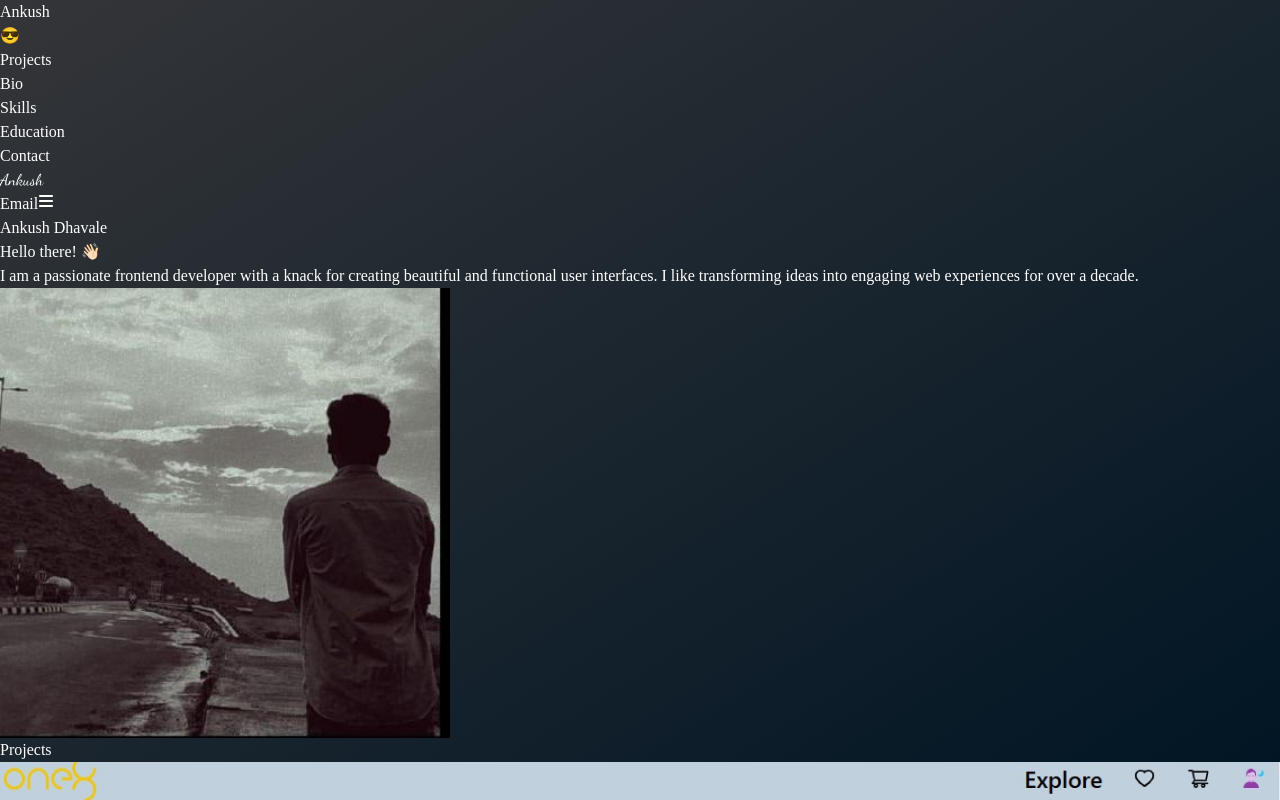
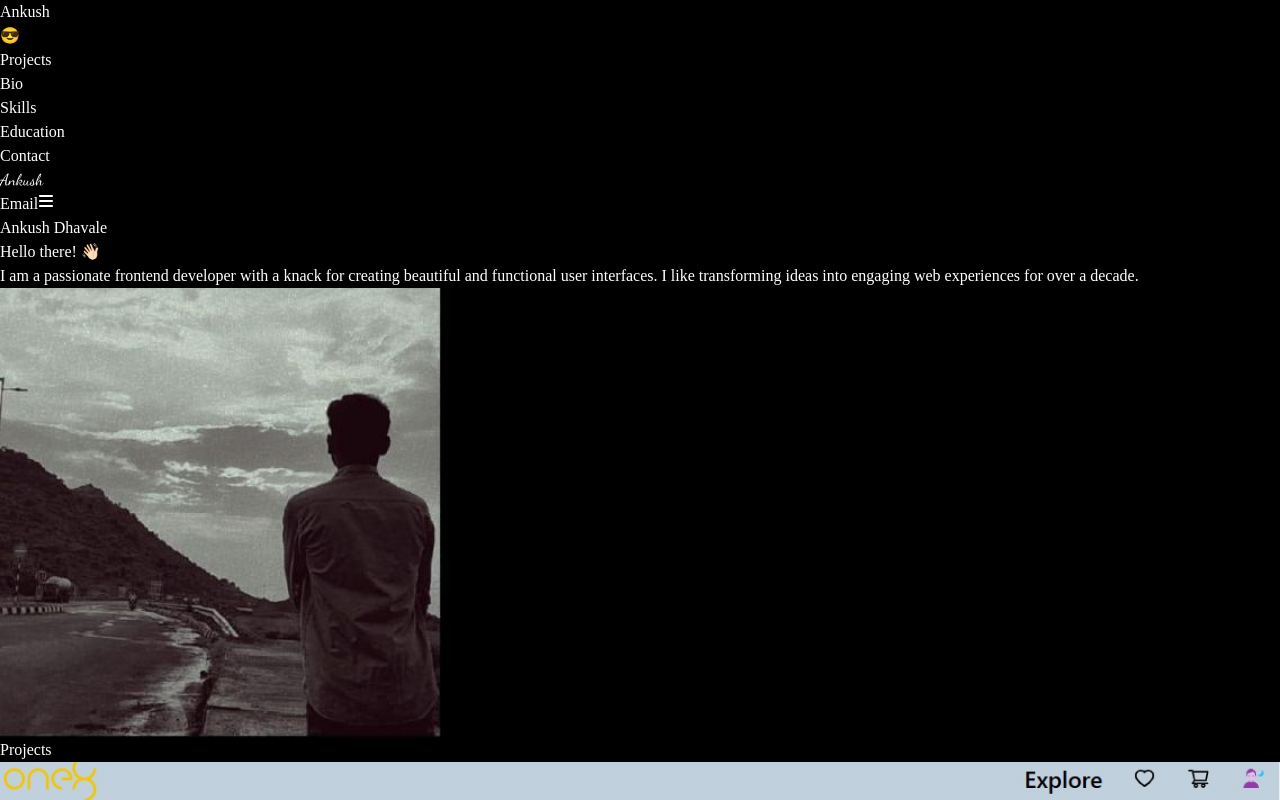
Before and after one commit to ankushdhavale/ankushdhavale.in, a React (Vite) app: page / in a window 1280 px wide. Built offline with nearby package versions, Linux system fonts and the light colour scheme; a web font is replaced by a local one.

Commit message:
Some implement feature

```diff
--- a/src/index.css
+++ b/src/index.css
@@ -17,7 +17,8 @@ html , body{
 /* #1E3B70 > #29539B */
 
 body{
-  background-image: linear-gradient(to bottom right, #343538, #001524);
+  /* background-image: linear-gradient(to bottom right, #343538, #001524); */
+  background-color: black;
   font-family: "Parkinsans", serif;
   color: #fff;
 }
```
